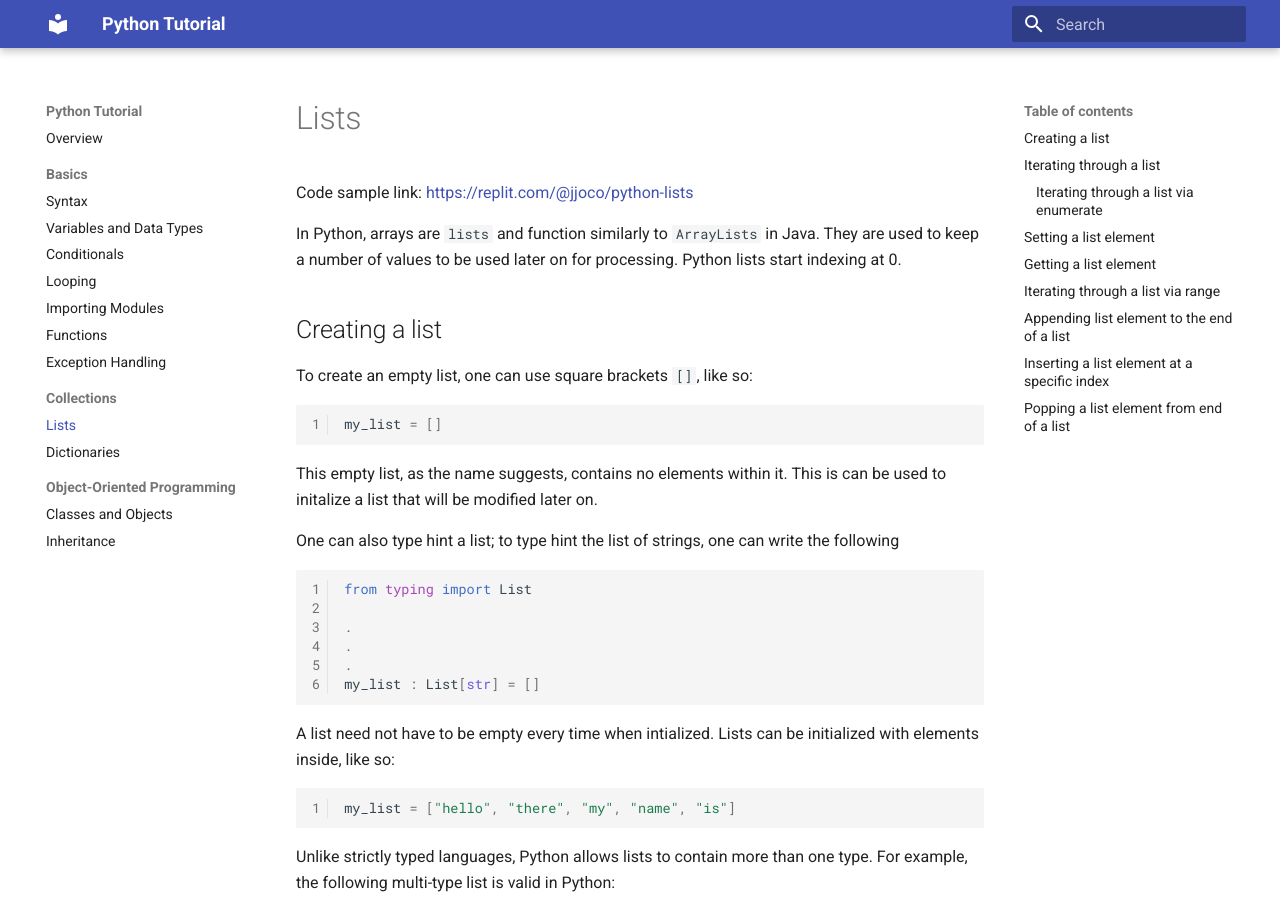
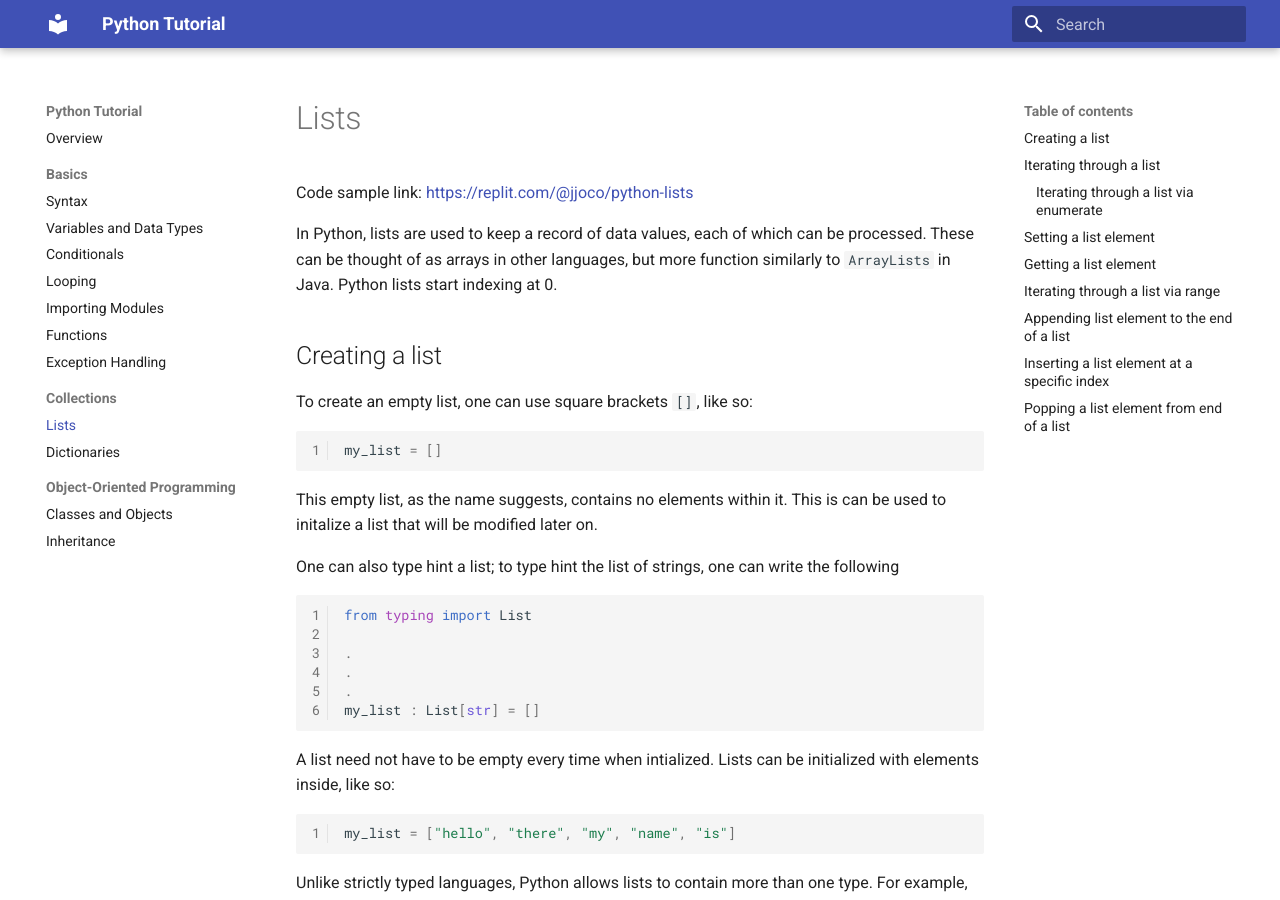
Before and after one commit to justinjoco/python-tutorial, an MkDocs documentation site: the page built from docs/collections/lists.md, in a window 1280 px wide and 900 px high. Built offline with MkDocs 1.6.1 and Material for MkDocs 9.7.7, drawn with Linux system fonts in a browser that asks for light colours.

Commit message:
lists revised

```diff
--- a/docs/collections/lists.md
+++ b/docs/collections/lists.md
@@ -1,6 +1,6 @@
 Code sample link: <https://replit.com/@jjoco/python-lists>
 
-In Python, arrays are `lists` and function similarly to `ArrayLists` in Java. They are used to keep a number of values to be used later on for processing. Python lists start indexing at 0.
+In Python, lists are used to keep a record of data values, each of which can be processed. These can be thought of as arrays in other languages, but more function similarly to `ArrayLists` in Java. Python lists start indexing at 0.
 
 ## Creating a list
 To create an empty list, one can use square brackets `[]`, like so:
```
